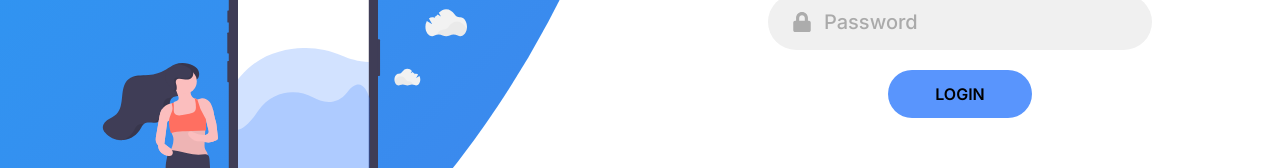
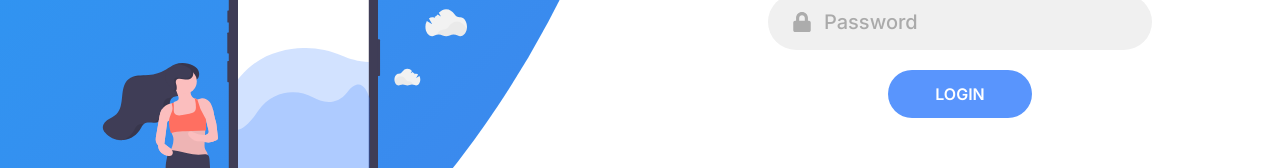
Before and after one commit to TebogoYungMercykay/Gamified_Health_App_Logic_Legends, a Next.js app in the folder health-app/: page / in a window 1280 px wide. Shown: the part 369-537 px from the top of the page. Built offline with nearby package versions, Linux system fonts and the light colour scheme.

Commit message:
Update: Colors for Sign Up and Imports

```diff
--- a/health-app/app/components/authentication/SignIn.tsx
+++ b/health-app/app/components/authentication/SignIn.tsx
@@ -59,7 +59,7 @@ const SignIn = ({isLogin}: props) => {
                     <FaLock className=' icon-style' />
                     <input type='password' name='password' placeholder='Password' className=' input-field' />
                 </div>
-                <button type="submit"  className=' btn' >login</button>
+                <button type="submit"  className=' btn text-white' >login</button>
             </form>
         </div>
     )
--- a/health-app/app/components/authentication/SignUp.tsx
+++ b/health-app/app/components/authentication/SignUp.tsx
@@ -67,7 +67,7 @@ const SignUp = ({isLogin}: props) => {
                     <FaLock className=' icon-style' />
                     <input type='password' name='password' placeholder='Password' className=' input-field' />
                 </div>
-                <button type="submit"  className=' btn' >sign up</button>
+                <button type="submit"  className=' btn text-white' >sign up</button>
             </form>
         </div>
     )
--- a/health-app/app/components/qrcode/QrCodeDecoder.tsx
+++ b/health-app/app/components/qrcode/QrCodeDecoder.tsx
@@ -1,6 +1,6 @@
 'use client'
 import React, {useState} from 'react'
-import { PNG } from 'pngjs/browser';
+import { PNG } from 'pngjs';
 import jsQR from "jsqr";
 
 interface QrCodeDecoderProp {
```
